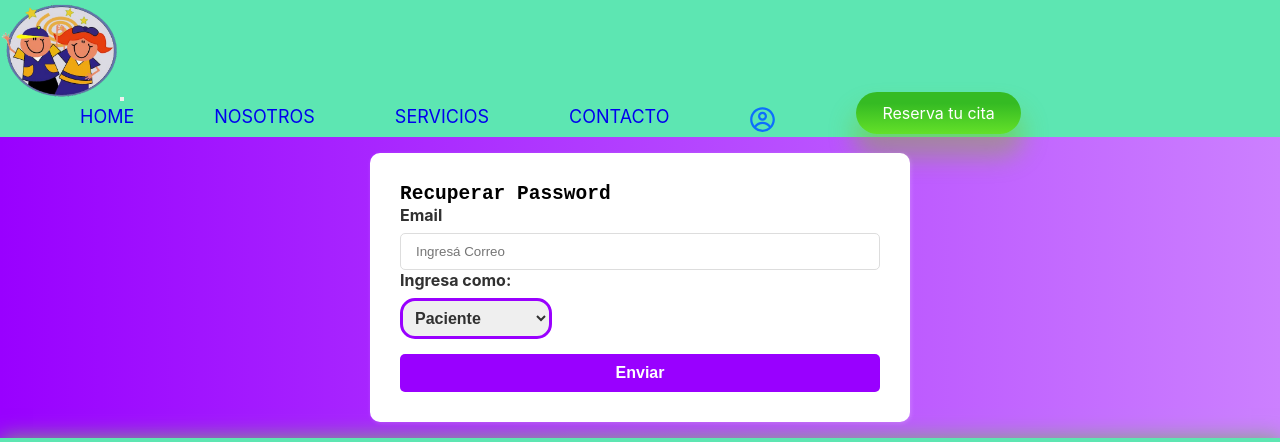
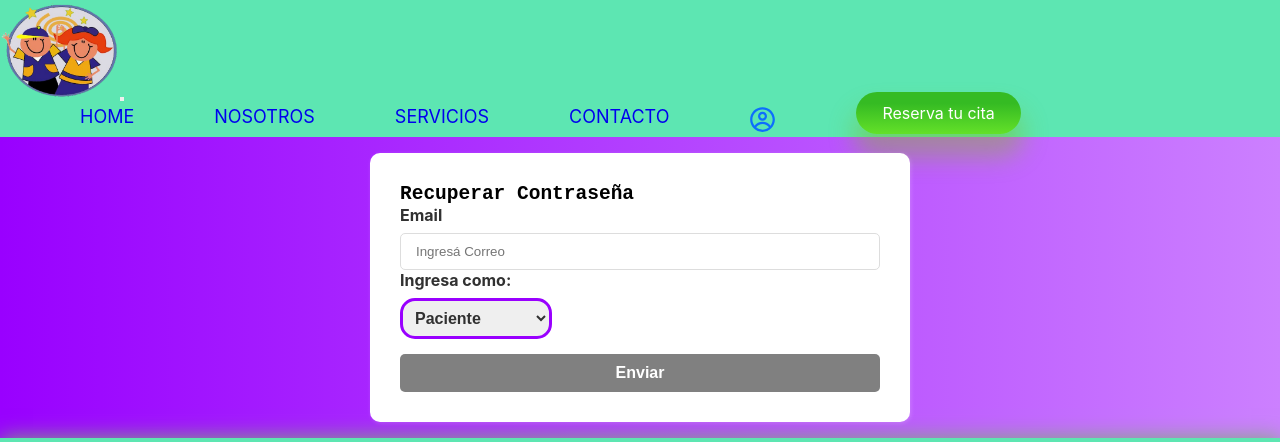
Before and after one commit to 4Bprogramming/centropequenosgigantes, a React (Create React App) app: page /forgoten-password in a window 1280 px wide. Shown: the top 442 px of the page. Built offline with nearby package versions, Linux system fonts and the light colour scheme; no server answers.

Commit message:
primera form creada con submit

```diff
--- a/src/Components/RecuperarPassword/EnviarMailRecuperacion.jsx
+++ b/src/Components/RecuperarPassword/EnviarMailRecuperacion.jsx
@@ -4,30 +4,52 @@ import InputControl from "../ImputControl/InputControl";
 
 
 
+function EnviarMailRecuperacion() {
+
+    const [email, setEmail] = useState('');
+    const [emailValido,setEmailvalido] = useState(true);
+    const [selectedOption, setSelectedOption] = useState('usuario');
 
 
-function EnviarMailRecuperacion() {
-    const [email, setEmail] = useState('');
-    const [selectedOption, setSelectedOption] = useState('');
+    //validando email
+     //validador de mail con regex
+    const validateEmail = e => {
+    const emailRegex = /^(([^<>()[\]\\.,;:\s@"]+(\.[^<>()[\]\\.,;:\s@"]+)*)|(".+"))@((\[[0-9]{1,3}\.[0-9]{1,3}\.[0-9]{1,3}\.[0-9]{1,3}\])|(([a-zA-Z\-0-9]+\.)+[a-zA-Z]{2,}))$/;
+    setEmailvalido(emailRegex.test(e.target.value));
+  };
 
+
+    //onChange
     const handleOnChange = e => {
+    e.preventDefault();
       setSelectedOption(e.target.value);
     };
 
-    console.log('opcion seleccionada',selectedOption);
+    //onSubmit
+    const handleSubmit = e =>{
+        e.preventDefault();
+        // console.log('opcion seleccionada',selectedOption);
+        // console.log('email',email);
+        // 1. Crear Action
+        // 2. Tomar respuesta
+        //3. Usar la respuesta para dar un mensaje
+        //4. Mandar TOKEN a localStorage
+        //5. redirigir a otro componente para recuperar contraseña
+    }
+
 
     return (
       <div className={styles.mainContainerPassRecover}>
         <form className={styles.formRecovery}>
-         <h2 className={styles.heading}>Recuperar Password</h2>
+         <h2 className={styles.heading}>Recuperar Contraseña</h2>
         <InputControl
           label="Email"
           name="email"
           placeholder="Ingresá Correo"
           onChange={e => setEmail(e.target.value)}
-
+          onBlur={validateEmail}
         />
-
+         {!emailValido && <p style={{color:"red",fontStyle:'italic'}}>Formato email incorrecto</p>}
 
           <div className={styles.selectLogin}>
             <div className={styles.labelSelect}>Ingresa como:</div>
@@ -40,7 +62,7 @@ function EnviarMailRecuperacion() {
             </select>
           </div>
           <div className={styles.submit}>
-             <button type="submit" >Enviar</button>
+             <button onClick={handleSubmit} disabled={!emailValido || !email} >Enviar</button>
           </div>
         </form>
       </div>
--- a/src/Components/RecuperarPassword/recuperar.module.css
+++ b/src/Components/RecuperarPassword/recuperar.module.css
@@ -60,6 +60,11 @@
     background-color: #aa2aff;
   }
 
+
+
+  .submit button:disabled {
+    background-color: gray !important;
+  }
   @media screen and (max-width: 620px) {
 
     .formRecovery {
```
